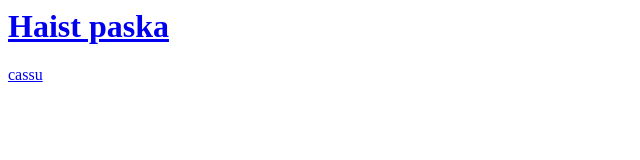
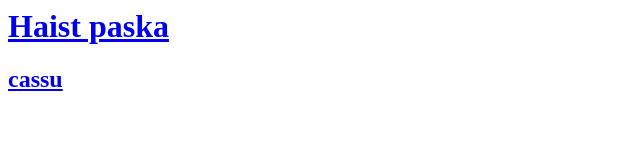
Before and after one commit to jongo00/underhallsuppgifter, a plain HTML site: page index.html in a window 1280 px wide. Shown: the full height of the page, 0-640 px from the left. Drawn offline with Linux system fonts and the light colour scheme.

Commit message:
Update index.html

```diff
--- a/index.html
+++ b/index.html
@@ -1,3 +1,3 @@
 <a href="Richard.html"><h1>Haist paska</h1></a>
 
-<a href="cassu.html">cassu</a>
+<a href="cassu.html"><h2>cassu</h2></a>
```
